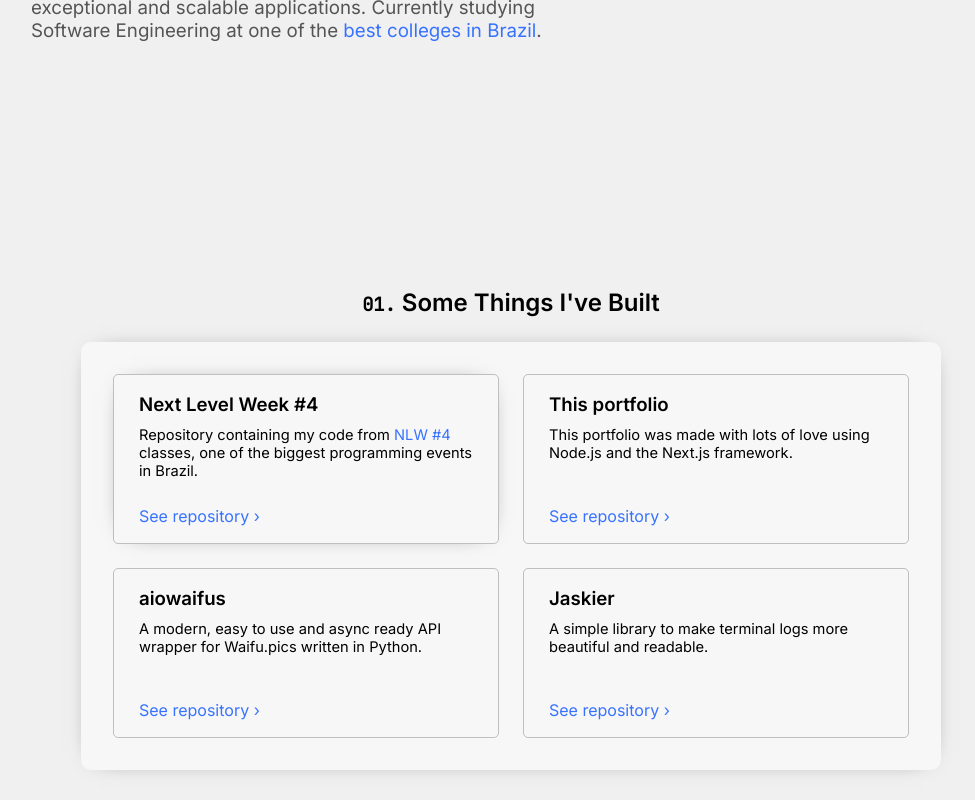
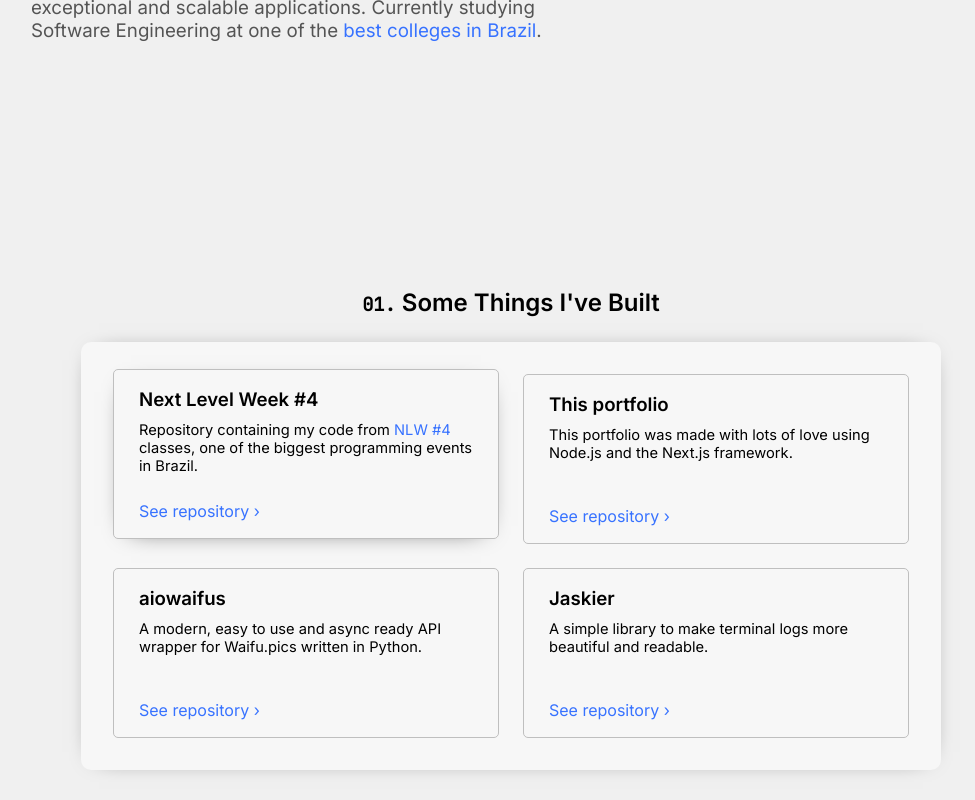
Before and after one commit to bitterteriyaki/portfolio, a Next.js app: page / in a window 1280 px wide. In both pictures the pointer is over the element 435 px from the left and 971 px from the top of the page. Shown: the part 512-1312 px from the top of the page, without its empty margins (129-1104 px from the left). Built offline with nearby package versions, Linux system fonts and the light colour scheme.

Commit message:
Translate Y on item hover

```diff
--- a/styles/Showcase.module.css
+++ b/styles/Showcase.module.css
@@ -32,7 +32,8 @@
 }
 
 .item:hover {
-  box-shadow: 0px 0px 25px -18px black;
+  box-shadow: 0px 5px 25px -18px black;
+  transform: translateY(-5px);
 }
 
 .item h4 {
```
